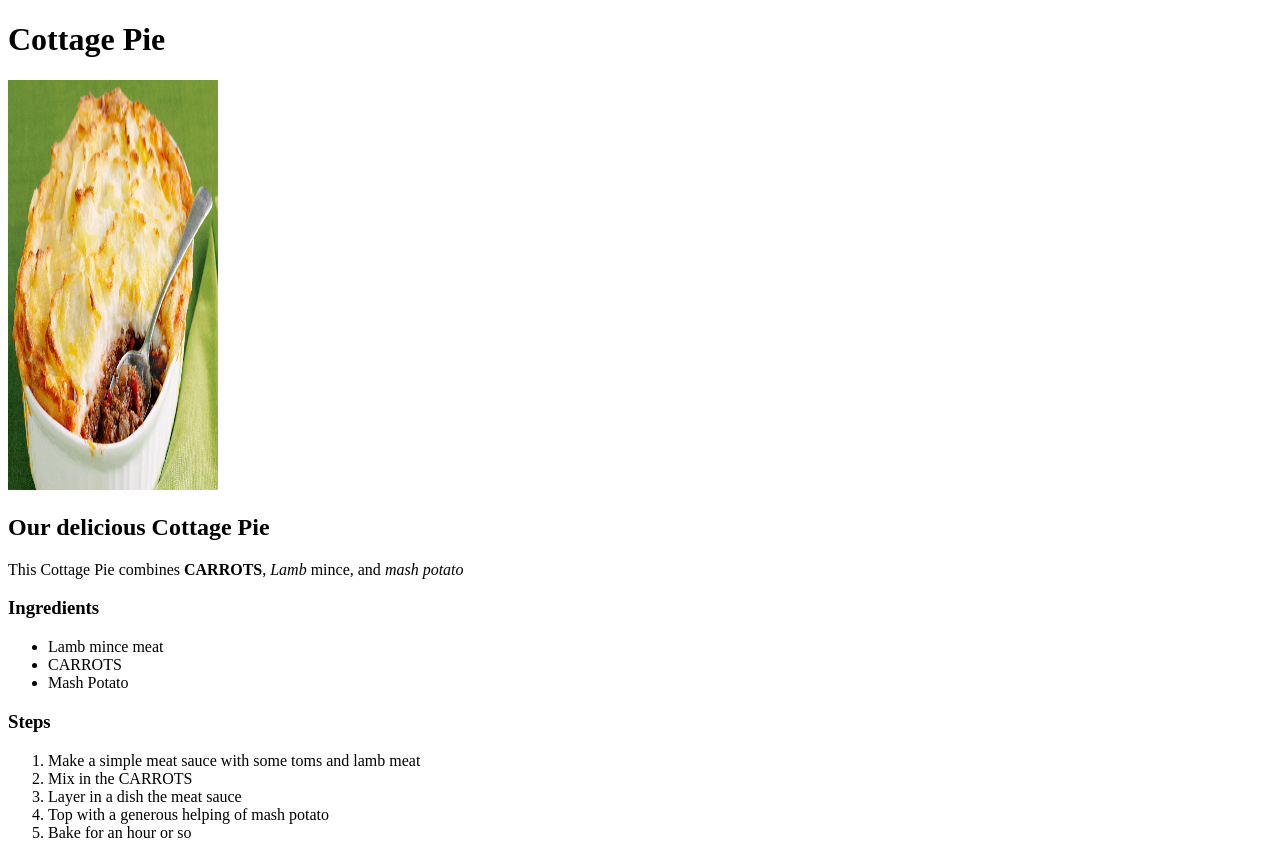
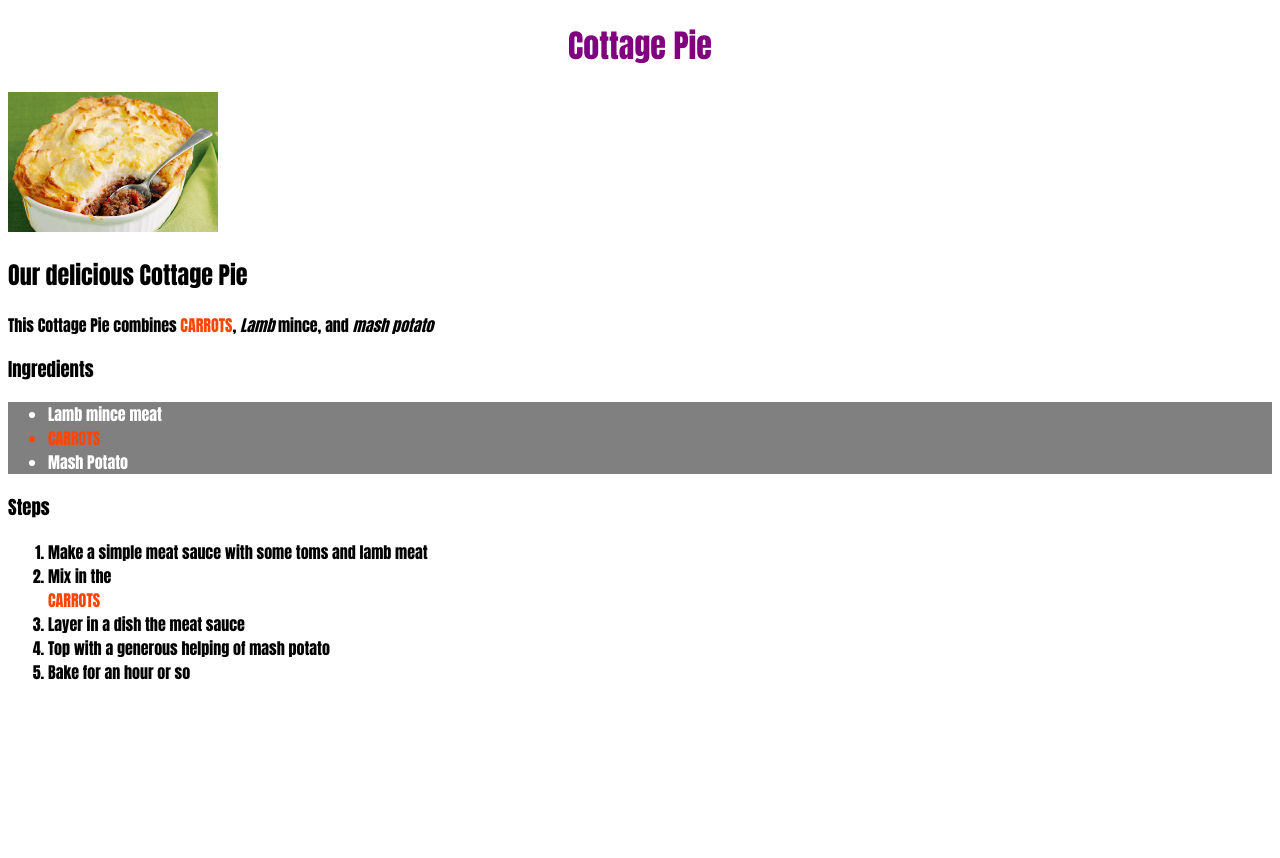
Before and after one commit to camilla-92/odin-recipes, a plain HTML site: page recipes/cottagepie.html in a window 1280 px wide. After the commit the page ends 800 px from the top, so only its background shows below. Drawn offline with Linux system fonts and the light colour scheme.

Commit message:
Styling basic css
Adding basic CSS styling to the webpages to practice use of CSS and external sheets

```diff
--- a/recipes/cottagepie.html
+++ b/recipes/cottagepie.html
@@ -3,22 +3,23 @@
     <head>
         <meta charset="utf-8">
         <title>Cottage Pie Recipe</title>
+        <link rel="stylesheet" href="../style.css">
     </head>
     <body>
         <h1>Cottage Pie</h1>
         <img src="../images/super-easy-cottage-pie-77109-1.jpeg" alt="Picture of a Cottage Pie" height="410" width="210">
         <h2>Our delicious Cottage Pie</h2>
-        <p>This Cottage Pie combines <strong>CARROTS</strong>, <em>Lamb</em> mince, and <em>mash potato</em></p>
+        <p>This Cottage Pie combines <strong class="carrot">CARROTS</strong>, <em>Lamb</em> mince, and <em>mash potato</em></p>
         <h3>Ingredients</h3>
-        <ul>
+        <ul class="ingredients">
             <li>Lamb mince meat</li>
-            <li>CARROTS</li>
+            <li class="carrot">CARROTS</li>
             <li>Mash Potato</li>
         </ul>
         <h3>Steps</h3>
         <ol>
             <li>Make a simple meat sauce with some toms and lamb meat</li>
-            <li>Mix in the CARROTS</li>
+            <li>Mix in the <div class="carrot">CARROTS</div></li>
             <li>Layer in a dish the meat sauce</li>
             <li>Top with a generous helping of mash potato</li>
             <li>Bake for an hour or so</li>
--- /dev/null
+++ b/style.css
@@ -0,0 +1,30 @@
+*{
+    font-family: Impact, Haettenschweiler, 'Arial Narrow Bold', sans-serif;
+}
+h1 {
+
+  color: purple;
+  text-align: center;
+}
+
+ul {
+    font-size: 30px;
+
+}
+
+.ingredients {
+    font-size: 16px;
+    background-color: grey;
+    color: white;
+}
+
+img {
+    height: auto
+}
+
+.pea {
+    color: green;
+}
+.carrot {
+    color: orangered;
+}
```
Also changed, not shown: index.html (+1 -0 lines), recipes/lasagna.html (+2 -1 lines), recipes/shepherdspie.html (+5 -4 lines).
